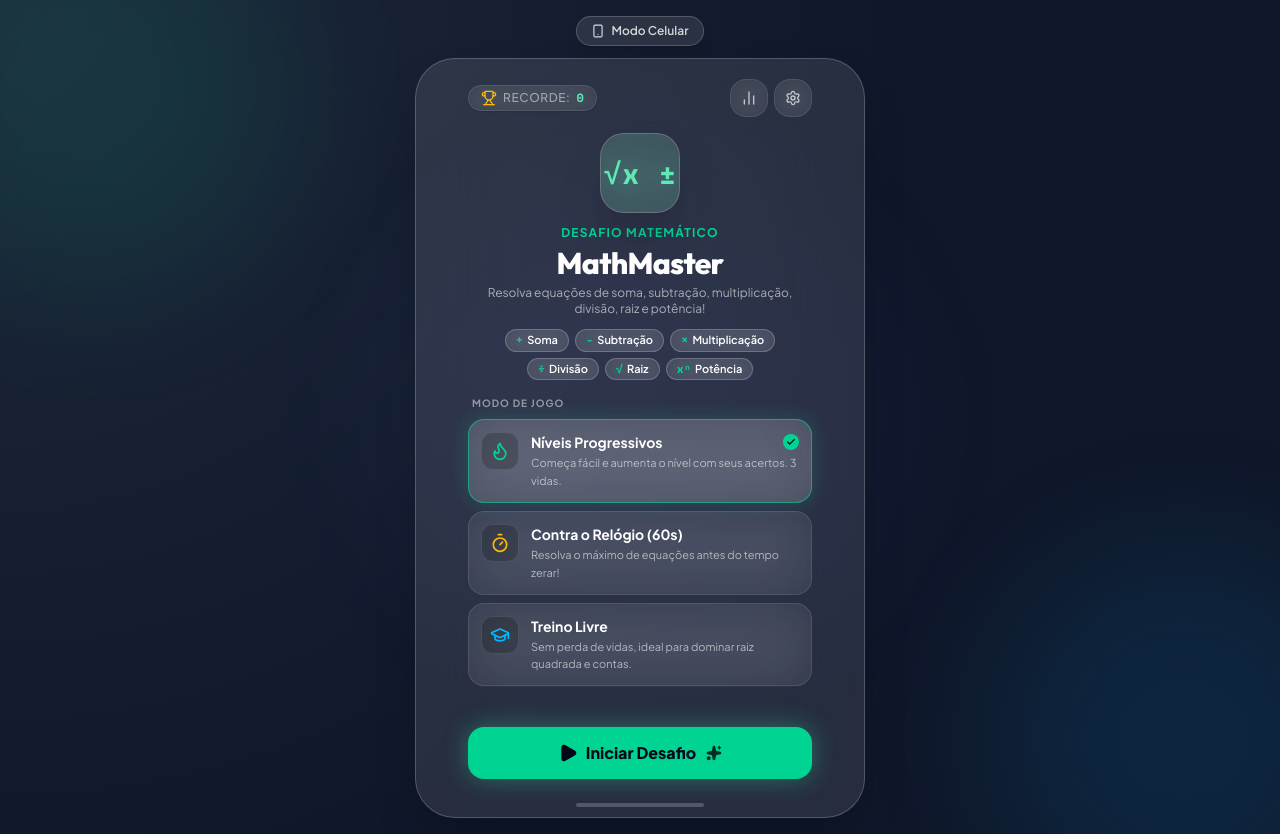
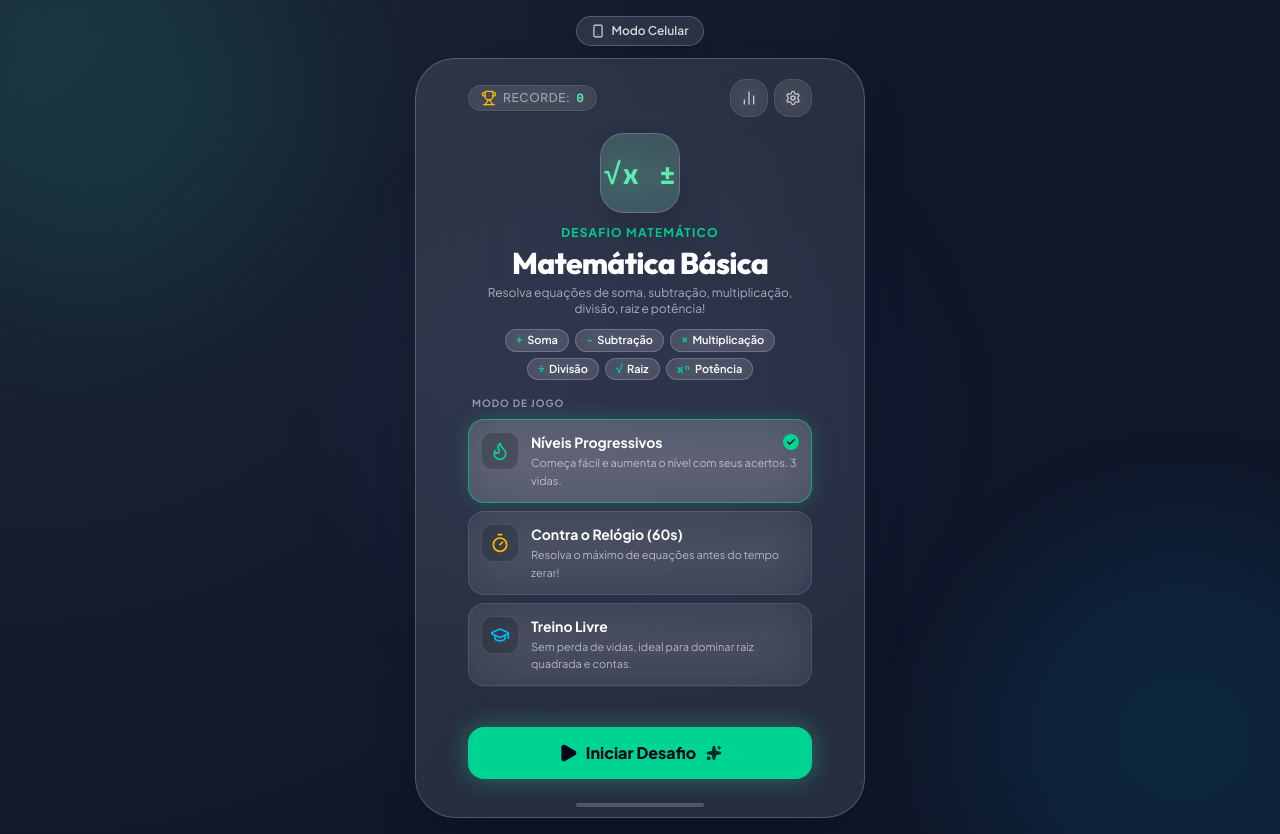
Before and after one commit to Gabrilhas/Matem-tica-, a React (Vite) app: page / in a window 1280 px wide. Built offline with nearby package versions, Linux system fonts and the light colour scheme.

Commit message:
feat: rename app to Matemática Básica
Update application branding and include power operations in the description.

```diff
--- a/index.html
+++ b/index.html
@@ -3,8 +3,8 @@
   <head>
     <meta charset="UTF-8" />
     <meta name="viewport" content="width=device-width, initial-scale=1.0, maximum-scale=1.0, user-scalable=no" />
-    <title>MathMaster - Jogo de Equações Matemáticas</title>
-    <meta name="description" content="Aplicativo de resolução de equações matemáticas: soma, subtração, multiplicação, divisão e raiz quadrada com níveis progressivos e timer." />
+    <title>Matemática Básica - Jogo de Equações Matemáticas</title>
+    <meta name="description" content="Aplicativo de resolução de equações matemáticas: soma, subtração, multiplicação, divisão, raiz quadrada e potência com níveis progressivos e timer." />
     <link rel="preconnect" href="https://fonts.googleapis.com">
     <link rel="preconnect" href="https://fonts.gstatic.com" crossorigin>
     <link href="https://fonts.googleapis.com/css2?family=Outfit:wght@400;500;600;700;800;900&family=Plus+Jakarta+Sans:wght@400;500;600;700;800&family=Space+Mono:wght@700&display=swap" rel="stylesheet">
--- a/src/components/HomeScreen.tsx
+++ b/src/components/HomeScreen.tsx
@@ -102,7 +102,7 @@ export const HomeScreen: React.FC<HomeScreenProps> = ({
             Desafio Matemático
           </p>
           <h1 className="text-2xl sm:text-3xl font-extrabold font-display tracking-tight text-white mb-1">
-            MathMaster
+            Matemática Básica
           </h1>
           <p className="text-xs text-white/60 max-w-xs mx-auto">
             Resolva equações de soma, subtração, multiplicação, divisão, raiz e potência!
```
